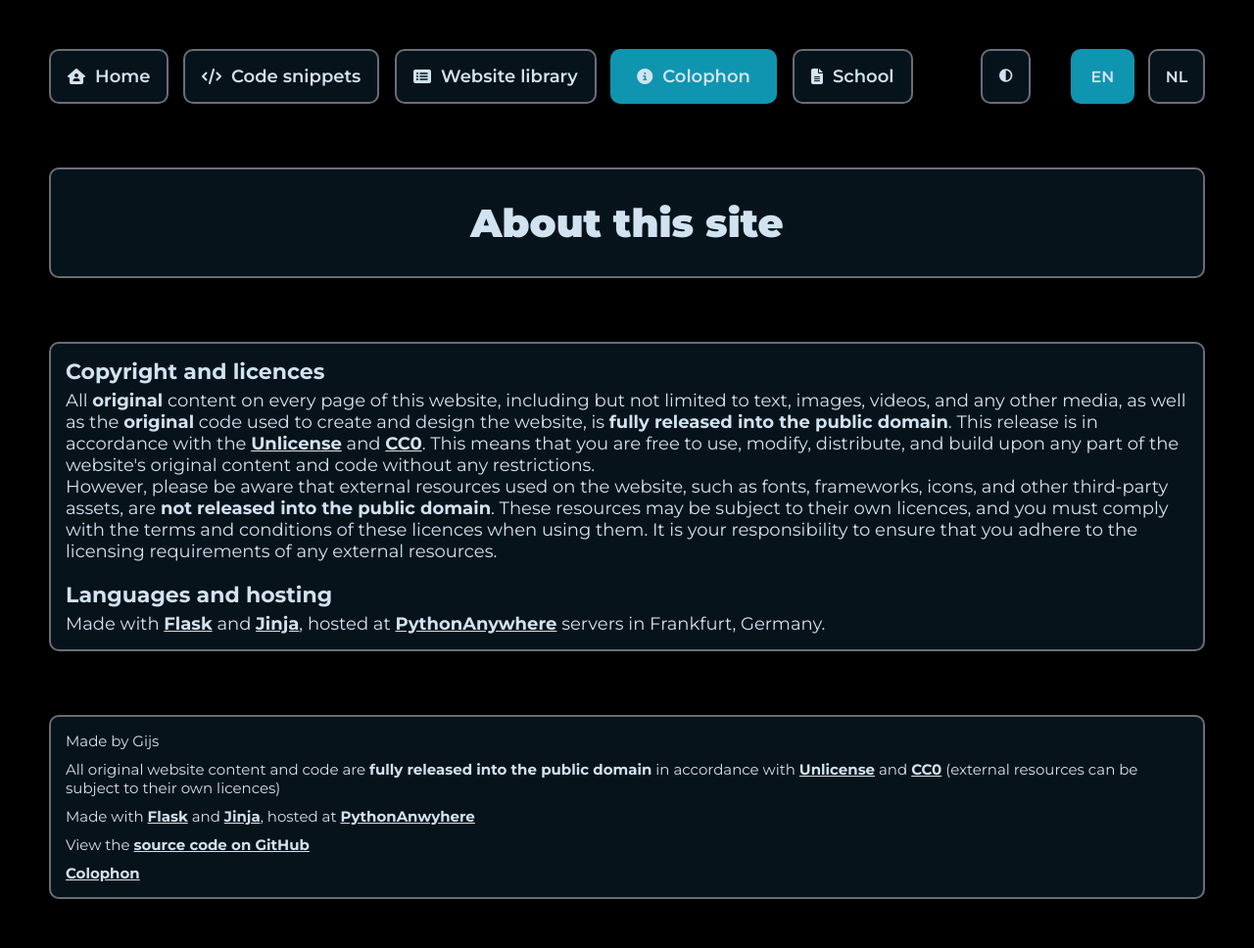
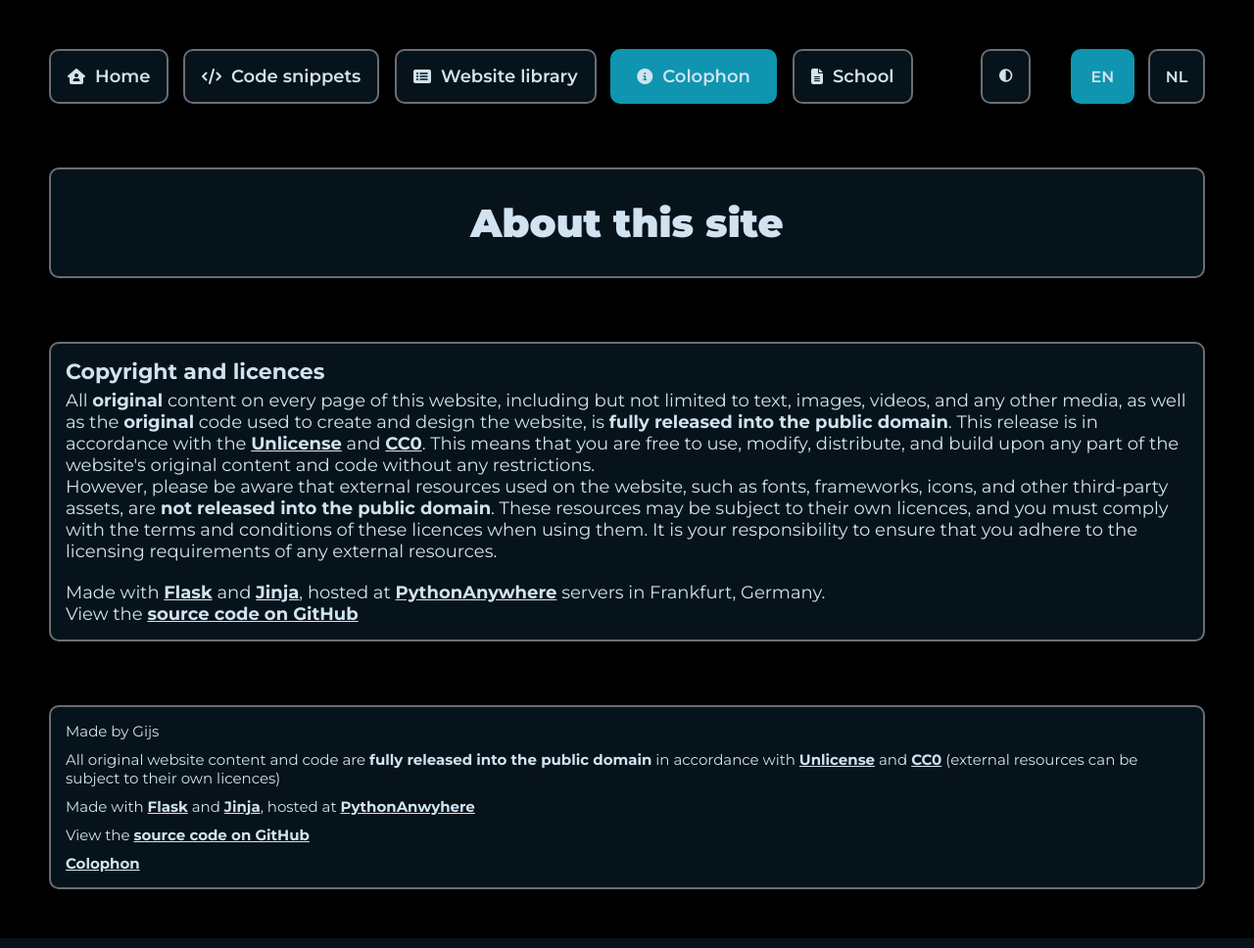
Before and after one commit to m1kadev/gijs6.nl, a Flask app: page /colophon in a window 1280 px wide. Shown: the whole page at 98% size. Run offline with Flask 3, Linux system fonts and the light colour scheme; parts of the project's set-up code (start-up, migrations or seed data) failed here and were passed over; some libraries are stand-ins or nearby versions.

Commit message:
Style updates and language adjustments

```diff
--- a/static/homestyles.css
+++ b/static/homestyles.css
@@ -47,6 +47,7 @@
     font-family: 'Montserrat', sans-serif;
     display: flex;
     align-items: flex-start;
+    overflow-x: hidden;
 }
 
 
@@ -71,6 +72,7 @@
     gap: 65px;
     padding: 50px;
     flex-grow: 1;
+    width: 100%;
 }
 
 
@@ -158,7 +160,7 @@
 #theme-toggle:hover {
     background-color: var(--niet-actieve-blokkenbackground);
     border-color: var(--niet-actieve-blokkenbackground);
-    color: var(--niet-actieve-text-color););
+    color: var(--niet-actieve-text-color);
     flex-grow: 3;
 }
 
@@ -266,10 +268,6 @@
     flex-direction: column;
     justify-content: space-between;
     align-items: stretch;
-}
-
-.onderkantrechts {
-
 }
 
 
--- a/templates/bieb.html
+++ b/templates/bieb.html
@@ -1,7 +1,7 @@
 {% extends "base.html" %}
 {% set active_page = "bieb" %}
 
-{% block title %}{{ "Websitebieb" if lang == "nl" else "Website library" if lang == "en" }}{% endblock %}
+{% block title %}{{ "Websitebieb" if lang == "nl" else "Website library" }}{% endblock %}
 
 {% block extra_headers %}
 <meta name="robots" content="noindex">
--- a/templates/code.html
+++ b/templates/code.html
@@ -1,7 +1,7 @@
 {% extends "base.html" %}
 {% set active_page = "code" %}
 
-{% block title %}{{ "Stukjes code" if lang == "nl" else "Code snippets" if lang == "en" }}{% endblock %}
+{% block title %}{{ "Stukjes code" if lang == "nl" else "Code snippets" }}{% endblock %}
 
 
 {% block extra_headers %}
--- a/templates/colofon.html
+++ b/templates/colofon.html
@@ -1,6 +1,6 @@
 {% extends "base.html" %}
 {% set active_page = "colofon" %}
-{% block title %}{{ "Colofon" if lang == "nl" else "Colophon" if lang == "en" }}{% endblock %}
+{% block title %}{{ "Colofon" if lang == "nl" else "Colophon" }}{% endblock %}
 
 {% block extra_headers %}
 <meta name="robots" content="noindex">
@@ -34,16 +34,14 @@
         </p>
     </div>
     <div class="textbox">
-        <h2>{% if lang == "en" %}
-            Languages and hosting
-            {% elif lang == "nl" %}
-            Talen en hosting
-            {% endif %}
-        </h2>
         <p>{% if lang == "en" %}
             Made with <a href="https://github.com/pallets/flask" target="_blank" class="link-in-tekst">Flask</a> and <a href="https://github.com/pallets/jinja" target="_blank" class="link-in-tekst">Jinja</a>, hosted at <a href="https://eu.pythonanywhere.com/" target="_blank" class="link-in-tekst">PythonAnywhere</a> servers in Frankfurt, Germany.
+            <br>
+            View the <a href="https://github.com/Gijs6/site" target="_blank" class="link-in-tekst">source code on GitHub</a>
             {% elif lang == "nl" %}
             Gemaakt met <a href="https://github.com/pallets/flask" target="_blank" class="link-in-tekst">Flask</a> en <a href="https://github.com/pallets/jinja" target="_blank" class="link-in-tekst">Jinja</a>, gehost door <a href="https://eu.pythonanywhere.com/" target="_blank" class="link-in-tekst">PythonAnywhere</a> op servers in Frankfurt (Duitsland).
+            <br>
+            Bekijk de <a href="https://github.com/Gijs6/site" target="_blank" class="link-in-tekst">broncode op GitHub</a>
             {% endif %}
         </p>
     </div>
--- a/templates/home.html
+++ b/templates/home.html
@@ -1,6 +1,6 @@
 {% extends "base.html" %}
 {% set active_page = "home" %}
-{% block title %}{{ "Home" if lang == "nl" else "Home" if lang == "en" }}{% endblock %}
+{% block title %}Home{% endblock %}
 {% block content %}
 <div class="title">
     <h1>{% if lang == "en" %}
```
Also changed, not shown: static/samenvattingen.css (+4 -42 lines), templates/404.html (line endings or trailing spaces), 1 other file.
